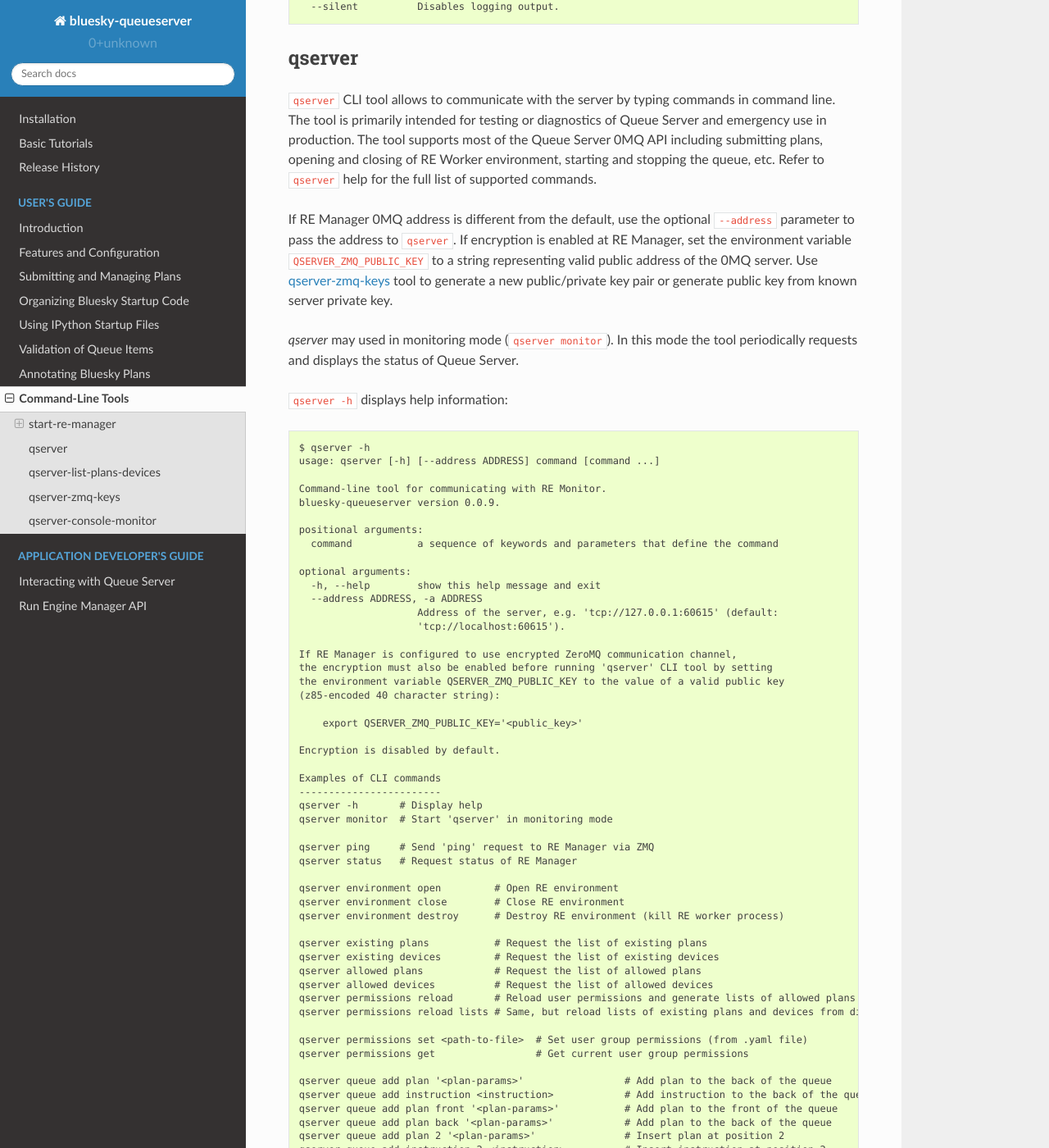
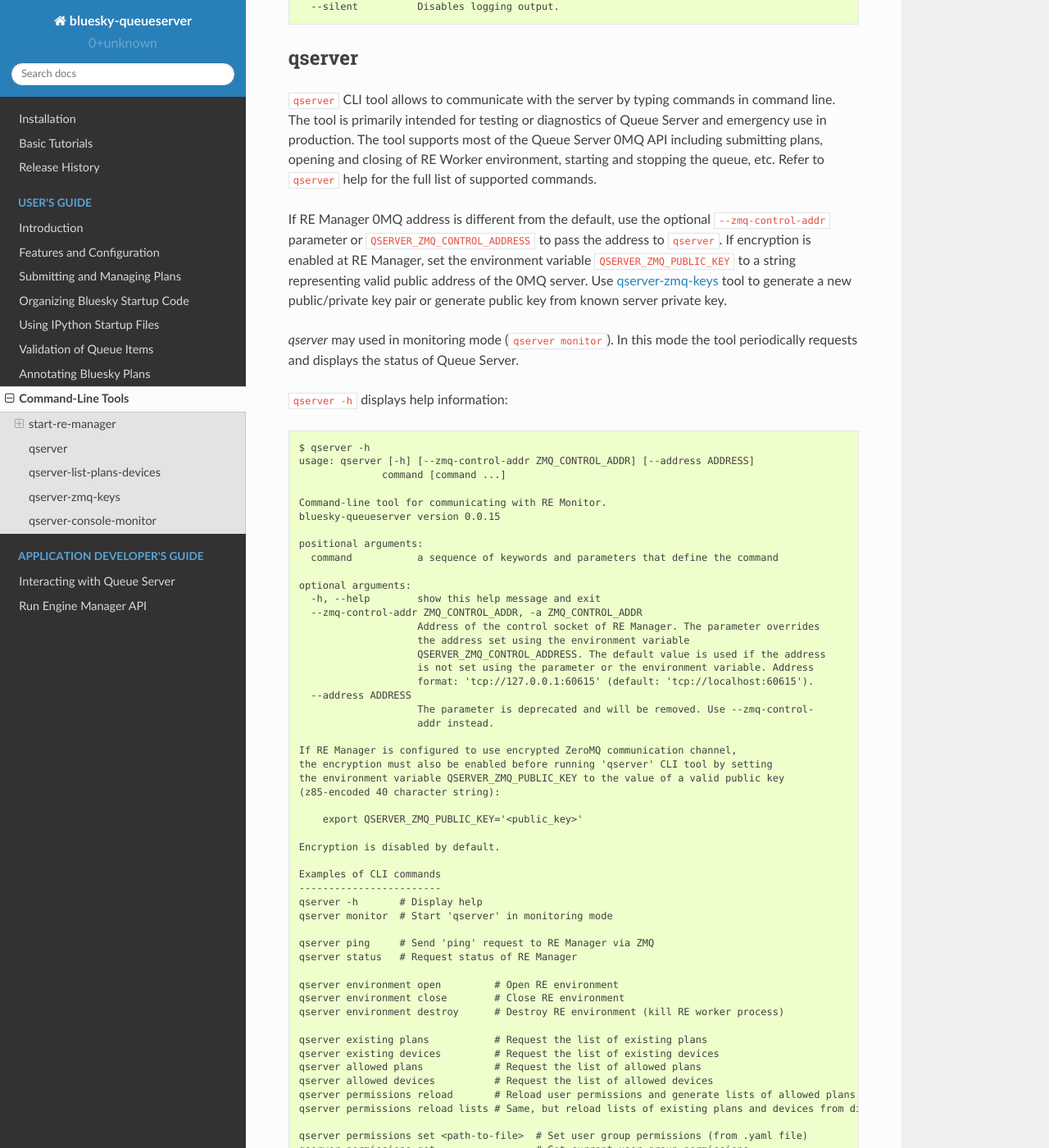
Before and after one commit to bluesky/bluesky-queueserver, a Sphinx documentation site: the page built from docs/source/cli_tools.rst, in a window 1280 px wide and 1400 px high, scrolled down 5643 px. Shown: the whole window at 82% size. Built offline with Sphinx 7.4.7 and the Read the Docs theme 2.0.0, drawn with Linux system fonts in a browser that asks for light colours; some of the changed text lies outside the part shown.

Commit message:
ENH: replace 'qserver' parameter --address with --zmq-control-addr

```diff
--- a/docs/source/cli_tools.rst
+++ b/docs/source/cli_tools.rst
@@ -187,7 +187,7 @@ Other Configuration Parameters
                             [--verbose | --quiet | --silent]
 
     Start Run Engine (RE) Manager
-    bluesky-queueserver version 0.0.14.post11.dev0+g1bcd80a
+    bluesky-queueserver version 0.0.15
 
     Encryption for ZeroMQ communication server may be enabled by setting the value of
     'QSERVER_ZMQ_PRIVATE_KEY_FOR_SERVER' environment variable to a valid private key
@@ -333,11 +333,11 @@ in production. The tool supports most of the Queue Server 0MQ API including subm
 opening and closing of RE Worker environment, starting and stopping the queue, etc.
 Refer to ``qserver`` help for the full list of supported commands.
 
-If RE Manager 0MQ address is different from the default, use the optional ``--address``
-parameter to pass the address to ``qserver``. If encryption is enabled at RE Manager,
-set the environment variable ``QSERVER_ZMQ_PUBLIC_KEY`` to a string representing valid
-public address of the 0MQ server. Use :ref:`qserver_zmq_keys_cli` tool to generate a new
-public/private key pair or generate public key from known server private key.
+If RE Manager 0MQ address is different from the default, use the optional ``--zmq-control-addr``
+parameter or ``QSERVER_ZMQ_CONTROL_ADDRESS`` to pass the address to ``qserver``. If encryption
+is enabled at RE Manager, set the environment variable ``QSERVER_ZMQ_PUBLIC_KEY`` to a string
+representing valid public address of the 0MQ server. Use :ref:`qserver_zmq_keys_cli` tool
+to generate a new public/private key pair or generate public key from known server private key.
 
 `qserver` may used in monitoring mode (``qserver monitor``). In this mode the tool
 periodically requests and displays the status of Queue Server.
@@ -347,19 +347,26 @@ periodically requests and displays the status of Queue Server.
 .. code-block::
 
     $ qserver -h
-    usage: qserver [-h] [--address ADDRESS] command [command ...]
+    usage: qserver [-h] [--zmq-control-addr ZMQ_CONTROL_ADDR] [--address ADDRESS]
+                  command [command ...]
 
     Command-line tool for communicating with RE Monitor.
-    bluesky-queueserver version 0.0.9.
+    bluesky-queueserver version 0.0.15
 
     positional arguments:
       command           a sequence of keywords and parameters that define the command
 
     optional arguments:
       -h, --help        show this help message and exit
-      --address ADDRESS, -a ADDRESS
-                        Address of the server, e.g. 'tcp://127.0.0.1:60615' (default:
-                        'tcp://localhost:60615').
+      --zmq-control-addr ZMQ_CONTROL_ADDR, -a ZMQ_CONTROL_ADDR
+                        Address of the control socket of RE Manager. The parameter overrides
+                        the address set using the environment variable
+                        QSERVER_ZMQ_CONTROL_ADDRESS. The default value is used if the address
+                        is not set using the parameter or the environment variable. Address
+                        format: 'tcp://127.0.0.1:60615' (default: 'tcp://localhost:60615').
+      --address ADDRESS
+                        The parameter is deprecated and will be removed. Use --zmq-control-
+                        addr instead.
 
     If RE Manager is configured to use encrypted ZeroMQ communication channel,
     the encryption must also be enabled before running 'qserver' CLI tool by setting
@@ -478,6 +485,7 @@ periodically requests and displays the status of Queue Server.
     qserver script upload <path-to-file> update-re    # ... allow 'RE' and 'db' to be updated
 
     qserver task result <task-uid>  # Load status or result of a task with the given UID
+    qserver task status <task-uid>  # Check status of a task with the given UID
 
     qserver manager stop           # Safely exit RE Manager application
     qserver manager stop safe on   # Safely exit RE Manager application
```
Also changed, not shown: other parts of docs/source/cli_tools.rst (+1 -1 lines), 2 other files.
